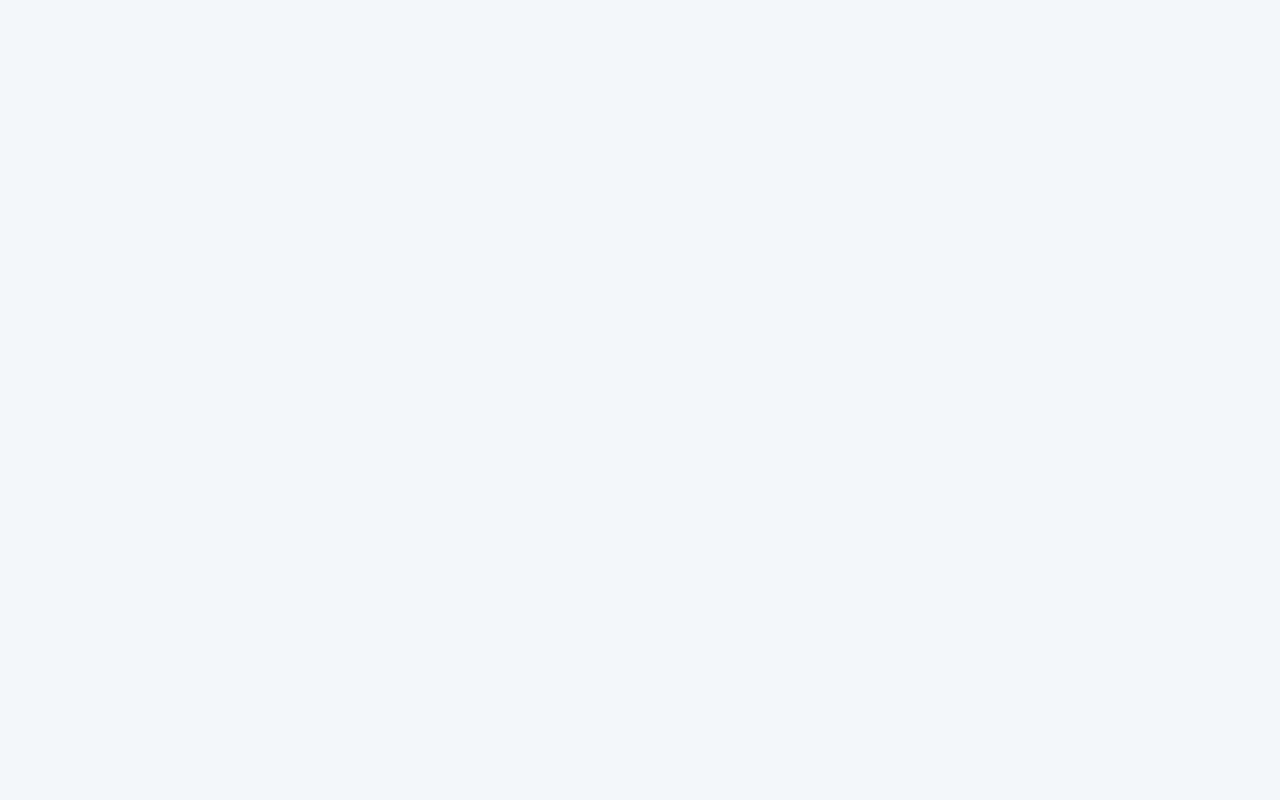
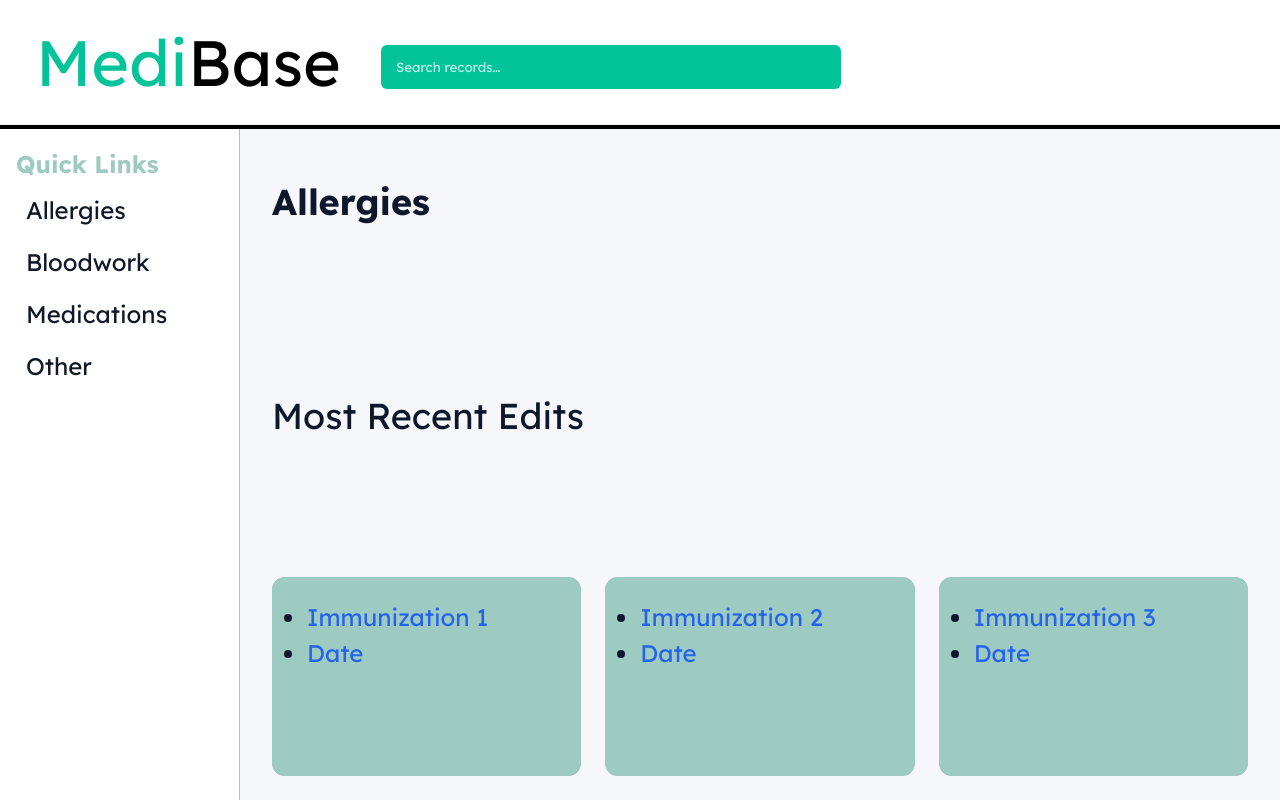
Before and after one commit to ForteV/cs321-team9, a React (Vite) app in the folder Components/ui/: page /allergies in a window 1280 px wide. Before the commit this address had no page. Built offline with nearby package versions, Linux system fonts and the light colour scheme.

Commit message:
Edited CSS, added Allergies Page

```diff
--- a/Components/ui/src/App.jsx
+++ b/Components/ui/src/App.jsx
@@ -4,9 +4,9 @@ import React from 'react';
 import { BrowserRouter, Routes, Route } from 'react-router-dom';
 import AppShell from './components/AppShell/AppShell.jsx';
 import Home from './components/Pages/Home.jsx';
+import Allergies from './components/Pages/Allergies.jsx';
 
 //TO BE IMPLEMENTED
-//import Allergies from './pages/Allergies.jsx';
 //import Bloodwork from './pages/Bloodwork.jsx';
 //import Medications from './pages/Medications.jsx';
 //import Other from './pages/Other.jsx';
@@ -20,8 +20,8 @@ export default function App() {
         {/* AppShell = persistent layout */}
         <Route path="/" element={<AppShell />}>
           <Route index element={<Home />} />
-          {/*<Route path="allergies" element={<Allergies />} />
-          <Route path="bloodwork" element={<Bloodwork />} />
+          {<Route path="allergies" element={<Allergies />} />
+          /*<Route path="bloodwork" element={<Bloodwork />} />
           <Route path="medications" element={<Medications />} />
           <Route path="other" element={<Other />} />
           <Route path="*" element={<NotFound />} />*/}
--- a/Components/ui/src/components/AppShell/AppShell.jsx
+++ b/Components/ui/src/components/AppShell/AppShell.jsx
@@ -8,12 +8,14 @@ export default function AppShell() {
     <div className={s.app}>
       {/* make header a direct child of .app */}
       <header className={s.pagebar}>
+        <title>MediBase</title>
         <h1 className={s.logo}>
           <Link to="/" style={{ textDecoration: "none", color: "inherit" }}>
-            MediBase
+            Medi<font color="#0000">Base</font>
           </Link>
         </h1>
         <input className={s.search} placeholder="Search records…" />
+        <div className={s.topLine}></div>
       </header>
 
       <aside className={s.sidebar}>
--- a/Components/ui/src/components/AppShell/AppShell.module.css
+++ b/Components/ui/src/components/AppShell/AppShell.module.css
@@ -1,3 +1,6 @@
+/* Imported Fonts */
+@import url("https://fonts.googleapis.com/css2?family=Lexend:wght@100..900&display=swap");
+
 /* Variables*/
 :root {
   /* header height used by the fixed header hack */
@@ -51,13 +54,14 @@
 
 /* Separate logo styling */
 .logo {
-  color: #02C39A;
+  color:#02C39A;
   font-size: 64px;
   font-weight: 400;
-  line-height: 1;
+  font-family: "Lexend", sans-serif;
+  line-height: normal;
   display: inline-block;
-  padding: 0 18px;
-  margin: 0 8px;
+  padding: 0 10px;
+  margin: 0 10px;
   white-space: nowrap;
   letter-spacing: 0.2px;
   overflow: visible;
@@ -169,10 +173,32 @@
   display: flex;
   width: 460px;
   height: 44px;
-  padding: 8px 13px;
+  padding: 15px 15px;
+  margin-left: 20px;
+  margin-top: 10px;
   align-items: center;
   gap: 10px;
   flex-shrink: 0;
   border-radius: 6px;
   background: #02C39A;
+  border-style: none;
 }
+
+.search::placeholder {
+  color:rgba(224, 255, 251, 0.842);
+  font-family: "Lexend", sans-serif;
+}
+
+.app::before {
+  content: "";
+  position: fixed;
+  left: 0;
+  right: 0;
+  top: var(--pagebar-h);
+  height: 4px;
+  background: #000;
+}
+
+.pagebar .topLine {
+  display: none;
+}
--- /dev/null
+++ b/Components/ui/src/components/Pages/Allergies.jsx
@@ -0,0 +1,24 @@
+import React from "react";
+import s from "../AppShell/AppShell.module.css";
+import Card from "../Card/Card.jsx";
+import "./Pages.css";
+
+export default function Allergies() {
+    return (
+        <>
+            <section className={s.title}>
+                <title>Allergies</title>
+                <h1>Allergies</h1>
+            </section>
+
+            <section className={s.recentEditsTitle}>
+                <h2>Most Recent Edits</h2>
+            </section>
+            <section className={s.cards}>
+                <Card items={["Immunization 1", "Date"]}/>
+                <Card items={["Immunization 2", "Date"]}/>
+                <Card items={["Immunization 3", "Date"]}/>
+            </section>
+        </>
+    );
+}
--- /dev/null
+++ b/Components/ui/src/components/Pages/Pages.css
@@ -0,0 +1,3 @@
+h2 {
+    font-weight: 400;
+}
```
